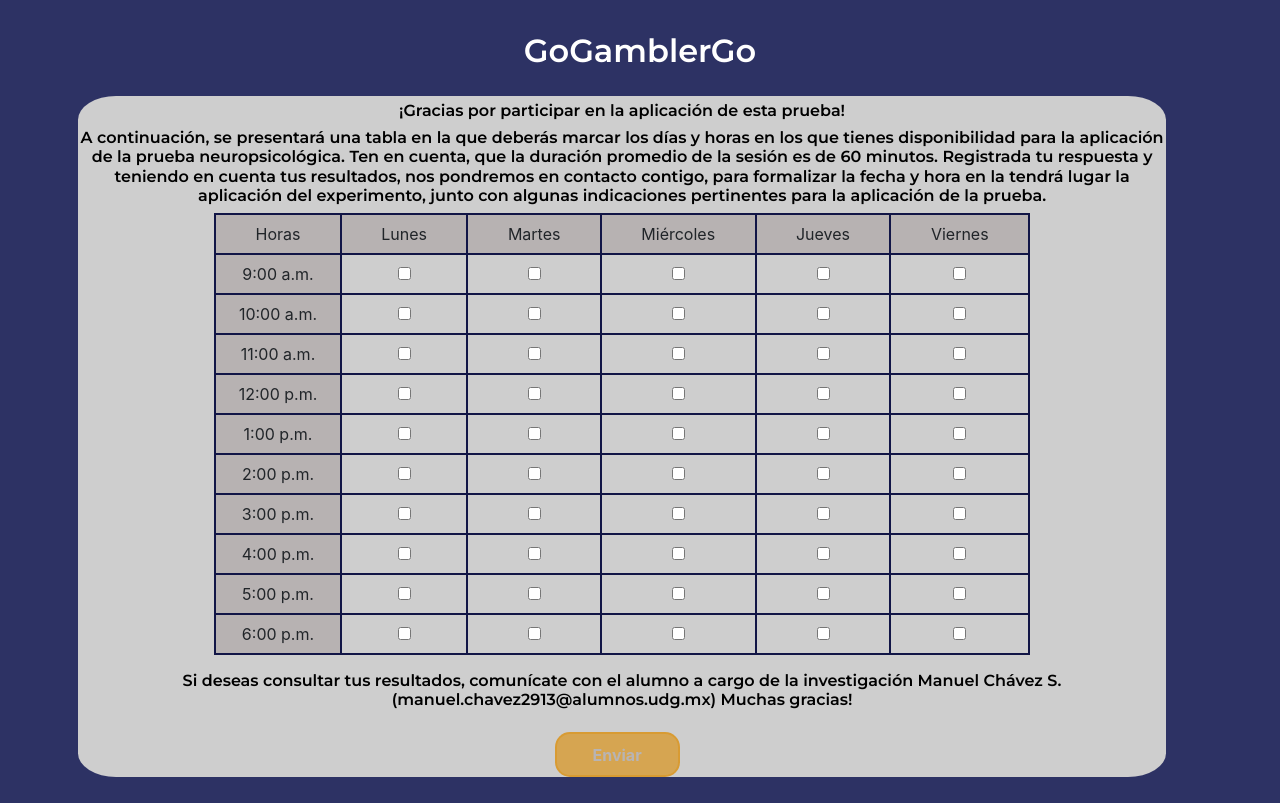
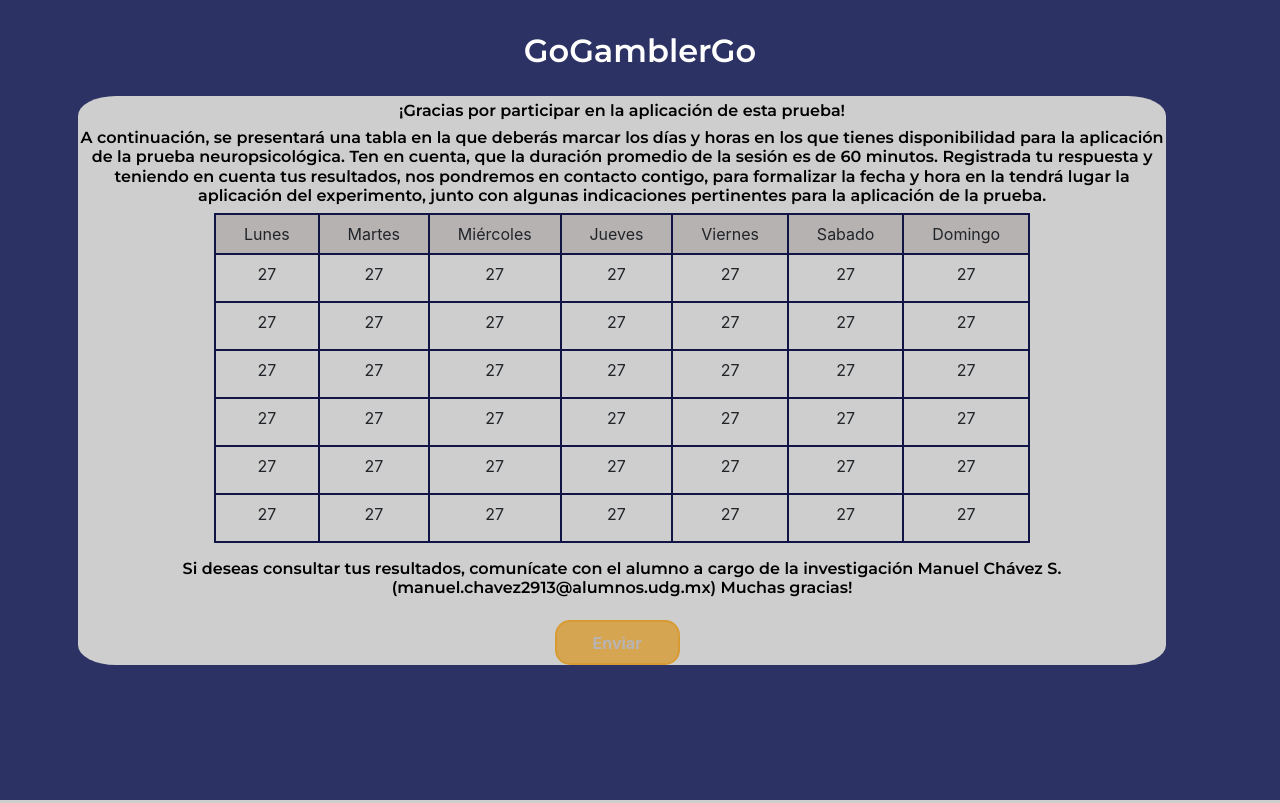
Before and after one commit to SamuelCeballos04/IGT, a Python web app: template templates/resultados.html in a window 1280 px wide. Run offline with Jinja, Linux system fonts and the light colour scheme; the template is opened without the code that fills it, so the values that code supplies are empty; some libraries are stand-ins or nearby versions.

Commit message:
Tabla actualizada

```diff
--- a/templates/resultados.html
+++ b/templates/resultados.html
@@ -84,93 +84,69 @@
                     }
                   </script>
                   <tr>
-                      <td class = "celltitle">Horas</td>
                       <td class = "celltitle">Lunes</td>
                       <td class = "celltitle">Martes</td>
                       <td class = "celltitle">Miércoles</td>
                       <td class = "celltitle">Jueves</td>
                       <td class = "celltitle">Viernes</td>
+                      <td class = "celltitle">Sabado</td>
+                      <td class = "celltitle">Domingo</td>
+                  </tr>
+                  <!-- Semanas -->
+                  <tr>
+                      <td class = "cell" id="cell1"><a  onclick="colorearCelda('cell1', 'ch1')"><label for="ch1">27</label><input id="ch1" type = "checkbox" class = "check" value = "L9" style="display: none;"></a></td>
+                      <td class = "cell" id="cell2"><a  onclick="colorearCelda('cell2', 'ch2')"><label for="ch2">27</label><input id="ch2" type = "checkbox" class = "check" value = "M9" style="display: none;"></a></td>
+                      <td class = "cell" id="cell3"><a  onclick="colorearCelda('cell3', 'ch3')"><label for="ch3">27</label><input id="ch3" type = "checkbox" class = "check" value = "I9" style="display: none;"></a></td>
+                      <td class = "cell" id="cell4"><a  onclick="colorearCelda('cell4', 'ch4')"><label for="ch4">27</label><input id="ch4" type = "checkbox" class = "check" value = "J9" style="display: none;"></a></td>
+                      <td class = "cell" id="cell5"><a  onclick="colorearCelda('cell5', 'ch5')"><label for="ch5">27</label><input id="ch5" type = "checkbox" class = "check" value = "V9" style="display: none;"></a></td>
+                      <td class = "cell" id="cell41"><a  onclick="colorearCelda('cell41', 'ch41')"><label for="ch41">27</label><input id="ch41" type = "checkbox" class = "check" value = "S2" style="display: none;"></a></td>
+                    <td class = "cell" id="cell42"><a  onclick="colorearCelda('cell42', 'ch42')"><label for="ch42">27</label><input id="ch42" type = "checkbox" class = "check" value = "D2" style="display: none;"></a></td>
                   </tr>
                   <tr>
-                      <td class = "celltitle">9:00 a.m.</td>
-                      <td class = "cell" id="cell1"><a  onclick="colorearCelda('cell1', 'ch1')"><input id="ch1" type = "checkbox" class = "check" value = "L9"></a></td>
-                      <td class = "cell" id="cell2"><a  onclick="colorearCelda('cell2', 'ch2')"><input id="ch2" type = "checkbox" class = "check" value = "M9"></a></td>
-                      <td class = "cell" id="cell3"><a  onclick="colorearCelda('cell3', 'ch3')"><input id="ch3" type = "checkbox" class = "check" value = "I9"></a></td>
-                      <td class = "cell" id="cell4"><a  onclick="colorearCelda('cell4', 'ch4')"><input id="ch4" type = "checkbox" class = "check" value = "J9"></a></td>
-                      <td class = "cell" id="cell5"><a  onclick="colorearCelda('cell5', 'ch5')"><input id="ch5" type = "checkbox" class = "check" value = "V9"></a></td>
+                    <td class = "cell" id="cell6"><a  onclick="colorearCelda('cell6', 'ch6')"><label for="ch6">27</label><input id="ch6" type = "checkbox" class = "check" value = "L10" style="display: none;"></a></td>
+                    <td class = "cell" id="cell7"><a  onclick="colorearCelda('cell7', 'ch7')"><label for="ch7">27</label><input id="ch7" type = "checkbox" class = "check" value = "M10" style="display: none;"></a></td>
+                    <td class = "cell" id="cell8"><a  onclick="colorearCelda('cell8', 'ch8')"><label for="ch8">27</label><input id="ch8" type = "checkbox" class = "check" value = "I10" style="display: none;"></a></td>
+                    <td class = "cell" id="cell9"><a  onclick="colorearCelda('cell9', 'ch9')"><label for="ch9">27</label><input id="ch9" type = "checkbox" class = "check" value = "J10" style="display: none;"></a></td>
+                    <td class = "cell" id="cell10"><a  onclick="colorearCelda('cell10', 'ch10')"><label for="ch10">27</label><input id="ch10" type = "checkbox" class = "check" value = "V10" style="display: none;"></a></td>
+                    <td class = "cell" id="cell39"><a  onclick="colorearCelda('cell39', 'ch39')"><label for="ch39">27</label><input id="ch39" type = "checkbox" class = "check" value = "S2" style="display: none;"></a></td>
+                    <td class = "cell" id="cell40"><a  onclick="colorearCelda('cell40', 'ch40')"><label for="ch40">27</label><input id="ch40" type = "checkbox" class = "check" value = "D2" style="display: none;"></a></td>
                   </tr>
                   <tr>
-                    <td class = "celltitle">10:00 a.m.</td>
-                    <td class = "cell" id="cell6"><a  onclick="colorearCelda('cell6', 'ch6')"><input id="ch6" type = "checkbox" class = "check" value = "L10"></a></td>
-                    <td class = "cell" id="cell7"><a  onclick="colorearCelda('cell7', 'ch7')"><input id="ch7" type = "checkbox" class = "check" value = "M10"></a></td>
-                    <td class = "cell" id="cell8"><a  onclick="colorearCelda('cell8', 'ch8')"><input id="ch8" type = "checkbox" class = "check" value = "I10"></a></td>
-                    <td class = "cell" id="cell9"><a  onclick="colorearCelda('cell9', 'ch9')"><input id="ch9" type = "checkbox" class = "check" value = "J10"></a></td>
-                    <td class = "cell" id="cell10"><a  onclick="colorearCelda('cell10', 'ch10')"><input id="ch10" type = "checkbox" class = "check" value = "V10"></a></td>
+                      <td class = "cell" id="cell11"><a  onclick="colorearCelda('cell11', 'ch11')"><label for="ch11">27</label><input id="ch11" type = "checkbox" class = "check" value = "L11" style="display: none;"></a></td>
+                      <td class = "cell" id="cell12"><a  onclick="colorearCelda('cell12', 'ch12')"><label for="ch12">27</label><input id="ch12" type = "checkbox" class = "check" value = "M11" style="display: none;"></a></td>
+                      <td class = "cell" id="cell13"><a  onclick="colorearCelda('cell13', 'ch13')"><label for="ch13">27</label><input id="ch13" type = "checkbox" class = "check" value = "I11" style="display: none;"></a></td>
+                      <td class = "cell" id="cell14"><a  onclick="colorearCelda('cell14', 'ch14')"><label for="ch14">27</label><input id="ch14" type = "checkbox" class = "check" value = "J11" style="display: none;"></a></td>
+                      <td class = "cell" id="cell15"><a  onclick="colorearCelda('cell15', 'ch15')"><label for="ch15">27</label><input id="ch15" type = "checkbox" class = "check" value = "V11" style="display: none;"></a></td>
+                      <td class = "cell" id="cell37"><a  onclick="colorearCelda('cell37', 'ch37')"><label for="ch37">27</label><input id="ch37" type = "checkbox" class = "check" value = "S2" style="display: none;"></a></td>
+                      <td class = "cell" id="cell38"><a  onclick="colorearCelda('cell38', 'ch38')"><label for="ch38">27</label><input id="ch38" type = "checkbox" class = "check" value = "D2" style="display: none;"></a></td>
                   </tr>
                   <tr>
-                      <td class = "celltitle">11:00 a.m.</td>
-                      <td class = "cell" id="cell11"><a  onclick="colorearCelda('cell11', 'ch11')"><input id="ch11" type = "checkbox" class = "check" value = "L11"></a></td>
-                      <td class = "cell" id="cell12"><a  onclick="colorearCelda('cell12', 'ch12')"><input id="ch12" type = "checkbox" class = "check" value = "M11"></a></td>
-                      <td class = "cell" id="cell13"><a  onclick="colorearCelda('cell13', 'ch13')"><input id="ch13" type = "checkbox" class = "check" value = "I11"></a></td>
-                      <td class = "cell" id="cell14"><a  onclick="colorearCelda('cell14', 'ch14')"><input id="ch14" type = "checkbox" class = "check" value = "J11"></a></td>
-                      <td class = "cell" id="cell15"><a  onclick="colorearCelda('cell15', 'ch15')"><input id="ch15" type = "checkbox" class = "check" value = "V11"></a></td>
+                    <td class = "cell" id="cell16"><a  onclick="colorearCelda('cell16', 'ch16')"><label for="ch16">27</label><input id="ch16" type = "checkbox" class = "check" value = "L12" style="display: none;"></a></td>
+                    <td class = "cell" id="cell17"><a  onclick="colorearCelda('cell17', 'ch17')"><label for="ch17">27</label><input id="ch17" type = "checkbox" class = "check" value = "M12" style="display: none;"></a></td>
+                    <td class = "cell" id="cell18"><a  onclick="colorearCelda('cell18', 'ch18')"><label for="ch18">27</label><input id="ch18" type = "checkbox" class = "check" value = "I12" style="display: none;"></a></td>
+                    <td class = "cell" id="cell19"><a  onclick="colorearCelda('cell19', 'ch19')"><label for="ch19">27</label><input id="ch19" type = "checkbox" class = "check" value = "J12" style="display: none;"></a></td>
+                    <td class = "cell" id="cell20"><a  onclick="colorearCelda('cell20', 'ch20')"><label for="ch20">27</label><input id="ch20" type = "checkbox" class = "check" value = "V12" style="display: none;"></a></td>
+                    <td class = "cell" id="cell35"><a  onclick="colorearCelda('cell35', 'ch35')"><label for="ch35">27</label><input id="ch35" type = "checkbox" class = "check" value = "S2" style="display: none;"></a></td>
+                    <td class = "cell" id="cell36"><a  onclick="colorearCelda('cell36', 'ch36')"><label for="ch36">27</label><input id="ch36" type = "checkbox" class = "check" value = "D2" style="display: none;"></a></td>
                   </tr>
                   <tr>
-                    <td class = "celltitle">12:00 p.m.</td>
-                    <td class = "cell" id="cell16"><a  onclick="colorearCelda('cell16', 'ch16')"><input id="ch16" type = "checkbox" class = "check" value = "L12"></a></td>
-                    <td class = "cell" id="cell17"><a  onclick="colorearCelda('cell17', 'ch17')"><input id="ch17" type = "checkbox" class = "check" value = "M12"></a></td>
-                    <td class = "cell" id="cell18"><a  onclick="colorearCelda('cell18', 'ch18')"><input id="ch18" type = "checkbox" class = "check" value = "I12"></a></td>
-                    <td class = "cell" id="cell19"><a  onclick="colorearCelda('cell19', 'ch19')"><input id="ch19" type = "checkbox" class = "check" value = "J12"></a></td>
-                    <td class = "cell" id="cell20"><a  onclick="colorearCelda('cell20', 'ch20')"><input id="ch20" type = "checkbox" class = "check" value = "V12"></a></td>
+                    <td class = "cell" id="cell21"><a  onclick="colorearCelda('cell21', 'ch21')"><label for="ch21">27</label><input id="ch21" type = "checkbox" class = "check" value = "L1" style="display: none;"></a></td>
+                    <td class = "cell" id="cell22"><a  onclick="colorearCelda('cell22', 'ch22')"><label for="ch22">27</label><input id="ch22" type = "checkbox" class = "check" value = "M1" style="display: none;"></a></td>
+                    <td class = "cell" id="cell23"><a  onclick="colorearCelda('cell23', 'ch23')"><label for="ch23">27</label><input id="ch23" type = "checkbox" class = "check" value = "I1" style="display: none;"></a></td>
+                    <td class = "cell" id="cell24"><a  onclick="colorearCelda('cell24', 'ch24')"><label for="ch24">27</label><input id="ch24" type = "checkbox" class = "check" value = "J1" style="display: none;"></a></td>
+                    <td class = "cell" id="cell25"><a  onclick="colorearCelda('cell25', 'ch25')"><label for="ch25">27</label><input id="ch25" type = "checkbox" class = "check" value = "V1" style="display: none;"></a></td>
+                    <td class = "cell" id="cell33"><a  onclick="colorearCelda('cell33', 'ch33')"><label for="ch33">27</label><input id="ch33" type = "checkbox" class = "check" value = "S2" style="display: none;"></a></td>
+                    <td class = "cell" id="cell34"><a  onclick="colorearCelda('cell34', 'ch34')"><label for="ch34">27</label><input id="ch34" type = "checkbox" class = "check" value = "D2" style="display: none;"></a></td>
                   </tr>
                   <tr>
-                    <td class = "celltitle">1:00 p.m.</td>
-                    <td class = "cell" id="cell21"><a  onclick="colorearCelda('cell21', 'ch21')"><input id="ch21" type = "checkbox" class = "check" value = "L1"></a></td>
-                    <td class = "cell" id="cell22"><a  onclick="colorearCelda('cell22', 'ch22')"><input id="ch22" type = "checkbox" class = "check" value = "M1"></a></td>
-                    <td class = "cell" id="cell23"><a  onclick="colorearCelda('cell23', 'ch23')"><input id="ch23" type = "checkbox" class = "check" value = "I1"></a></td>
-                    <td class = "cell" id="cell24"><a  onclick="colorearCelda('cell24', 'ch24')"><input id="ch24" type = "checkbox" class = "check" value = "J1"></a></td>
-                    <td class = "cell" id="cell25"><a  onclick="colorearCelda('cell25', 'ch25')"><input id="ch25" type = "checkbox" class = "check" value = "V1"></a></td>
+                    <td class = "cell" id="cell26"><a  onclick="colorearCelda('cell26', 'ch26')"><label for="ch26">27</label><input id="ch26" type = "checkbox" class = "check" value = "L2" style="display: none;"></a></td>
+                    <td class = "cell" id="cell27"><a  onclick="colorearCelda('cell27', 'ch27')"><label for="ch27">27</label><input id="ch27" type = "checkbox" class = "check" value = "M2" style="display: none;"></a></td>
+                    <td class = "cell" id="cell28"><a  onclick="colorearCelda('cell28', 'ch28')"><label for="ch28">27</label><input id="ch28" type = "checkbox" class = "check" value = "I2" style="display: none;"></a></td>
+                    <td class = "cell" id="cell29"><a  onclick="colorearCelda('cell29', 'ch29')"><label for="ch29">27</label><input id="ch29" type = "checkbox" class = "check" value = "J2" style="display: none;"></a></td>
+                    <td class = "cell" id="cell30"><a  onclick="colorearCelda('cell30', 'ch30')"><label for="ch30">27</label><input id="ch30" type = "checkbox" class = "check" value = "V2" style="display: none;"></a></td>
+                    <td class = "cell" id="cell31"><a  onclick="colorearCelda('cell31', 'ch31')"><label for="ch31">27</label><input id="ch31" type = "checkbox" class = "check" value = "S2" style="display: none;"></a></td>
+                    <td class = "cell" id="cell32"><a  onclick="colorearCelda('cell32', 'ch32')"><label for="ch32">27</label><input id="ch32" type = "checkbox" class = "check" value = "D2" style="display: none;"></a></td>
                   </tr>
-                  <tr>
-                    <td class = "celltitle">2:00 p.m.</td>
-                    <td class = "cell" id="cell26"><a  onclick="colorearCelda('cell26', 'ch26')"><input id="ch26" type = "checkbox" class = "check" value = "L2"></a></td>
-                    <td class = "cell" id="cell27"><a  onclick="colorearCelda('cell27', 'ch27')"><input id="ch27" type = "checkbox" class = "check" value = "M2"></a></td>
-                    <td class = "cell" id="cell28"><a  onclick="colorearCelda('cell28', 'ch28')"><input id="ch28" type = "checkbox" class = "check" value = "I2"></a></td>
-                    <td class = "cell" id="cell29"><a  onclick="colorearCelda('cell29', 'ch29')"><input id="ch29" type = "checkbox" class = "check" value = "J2"></a></td>
-                    <td class = "cell" id="cell30"><a  onclick="colorearCelda('cell30', 'ch30')"><input id="ch30" type = "checkbox" class = "check" value = "V2"></a></td>
-                  </tr>
-                  <tr>
-                    <td class = "celltitle">3:00 p.m.</td>
-                    <td class = "cell" id="cell31"><a  onclick="colorearCelda('cell31', 'ch31')"><input id="ch31" type = "checkbox" class = "check" value = "L3"></a></td>
-                    <td class = "cell" id="cell32"><a  onclick="colorearCelda('cell32', 'ch32')"><input id="ch32" type = "checkbox" class = "check" value = "M3"></a></td>
-                    <td class = "cell" id="cell33"><a  onclick="colorearCelda('cell33', 'ch33')"><input id="ch33" type = "checkbox" class = "check" value = "I3"></a></td>
-                    <td class = "cell" id="cell34"><a  onclick="colorearCelda('cell34', 'ch34')"><input id="ch34" type = "checkbox" class = "check" value = "J3"></a></td>
-                    <td class = "cell" id="cell35"><a  onclick="colorearCelda('cell35', 'ch35')"><input id="ch35" type = "checkbox" class = "check" value = "V3"></a></td>
-                  </tr>
-                  <tr>
-                    <td class = "celltitle">4:00 p.m.</td>
-                    <td class = "cell" id="cell36"><a  onclick="colorearCelda('cell36', 'ch36')"><input id="ch36" type = "checkbox" class = "check" value = "L4"></a></td>
-                    <td class = "cell" id="cell37"><a  onclick="colorearCelda('cell37', 'ch37')"><input id="ch37" type = "checkbox" class = "check" value = "M4"></a></td>
-                    <td class = "cell" id="cell38"><a  onclick="colorearCelda('cell38', 'ch38')"><input id="ch38" type = "checkbox" class = "check" value = "I4"></a></td>
-                    <td class = "cell" id="cell39"><a  onclick="colorearCelda('cell39', 'ch39')"><input id="ch39" type = "checkbox" class = "check" value = "J4"></a></td>
-                    <td class = "cell" id="cell40"><a  onclick="colorearCelda('cell40', 'ch40')"><input id="ch40" type = "checkbox" class = "check" value = "V4"></a></td>
-                  </tr>
-                  <tr>
-                    <td class = "celltitle">5:00 p.m.</td>
-                    <td class = "cell" id="cell41"><a  onclick="colorearCelda('cell41', 'ch41')"><input id="ch41" type = "checkbox" class = "check" value = "L5"></a></td>
-                    <td class = "cell" id="cell42"><a  onclick="colorearCelda('cell42', 'ch42')"><input id="ch42" type = "checkbox" class = "check" value = "M5"></a></td>
-                    <td class = "cell" id="cell43"><a  onclick="colorearCelda('cell43', 'ch43')"><input id="ch43" type = "checkbox" class = "check" value = "I5"></a></td>
-                    <td class = "cell" id="cell44"><a  onclick="colorearCelda('cell44', 'ch44')"><input id="ch44" type = "checkbox" class = "check" value = "J5"></a></td>
-                    <td class = "cell" id="cell45"><a  onclick="colorearCelda('cell45', 'ch45')"><input id="ch45" type = "checkbox" class = "check" value = "V5"></a></td>
-                  </tr>
-                  <tr>
-                    <td class = "celltitle">6:00 p.m.</td>
-                    <td class = "cell" id="cell46"><a  onclick="colorearCelda('cell46', 'ch46')"><input id="ch46" type = "checkbox" class = "check" value = "L6"></a></td>
-                    <td class = "cell" id="cell47"><a  onclick="colorearCelda('cell47', 'ch47')"><input id="ch47" type = "checkbox" class = "check" value = "M6"></a></td>
-                    <td class = "cell" id="cell48"><a  onclick="colorearCelda('cell48', 'ch48')"><input id="ch48" type = "checkbox" class = "check" value = "I6"></a></td>
-                    <td class = "cell" id="cell49"><a  onclick="colorearCelda('cell49', 'ch49')"><input id="ch49" type = "checkbox" class = "check" value = "J6"></a></td>
-                    <td class = "cell" id="cell50"><a  onclick="colorearCelda('cell50', 'ch50')"><input id="ch50" type = "checkbox" class = "check" value = "V6"></a></td>
-                </tr>
               </table>
               <h2 class="res">Si deseas consultar tus resultados, comunícate con el alumno a cargo de la investigación Manuel Chávez S. (manuel.chavez2913@alumnos.udg.mx) Muchas gracias!</h2>
                 <input type = "text" style="display: none;" name = "diccInvisible" id = "diccInvisible">
```
